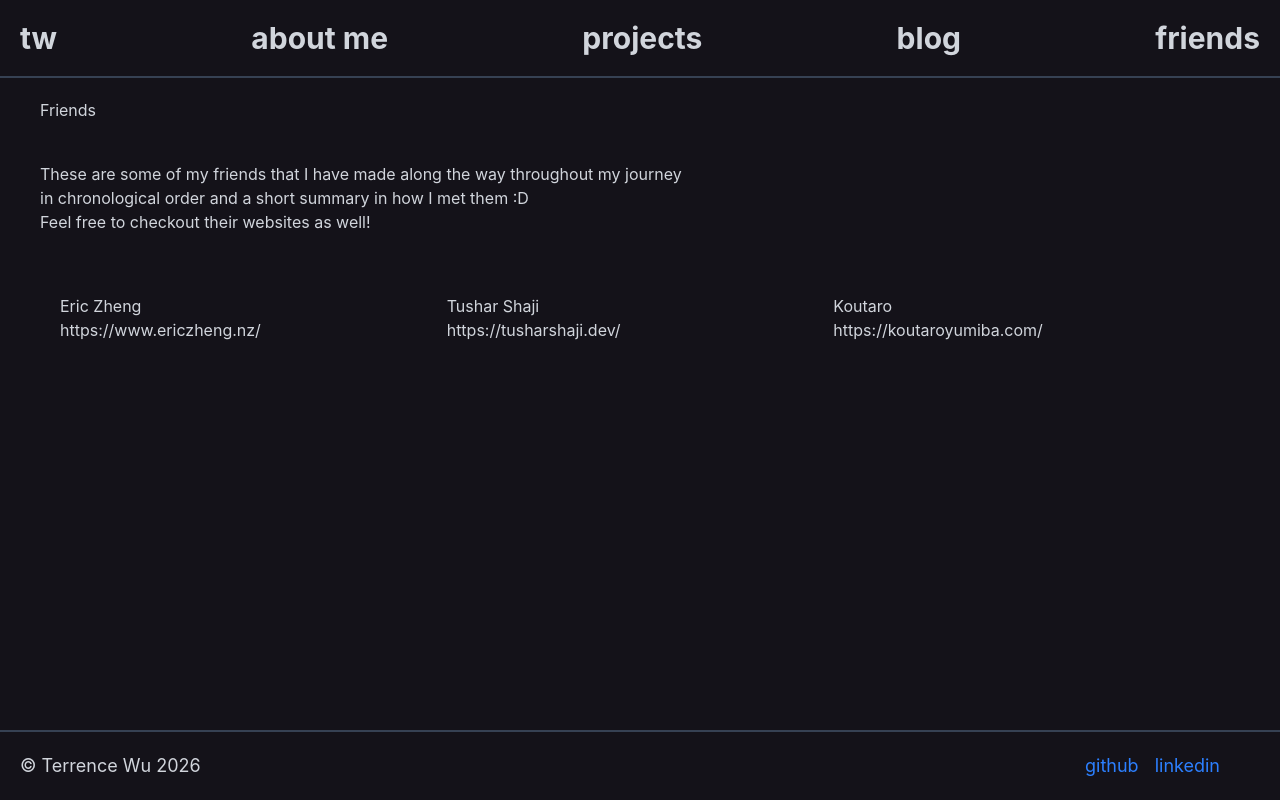
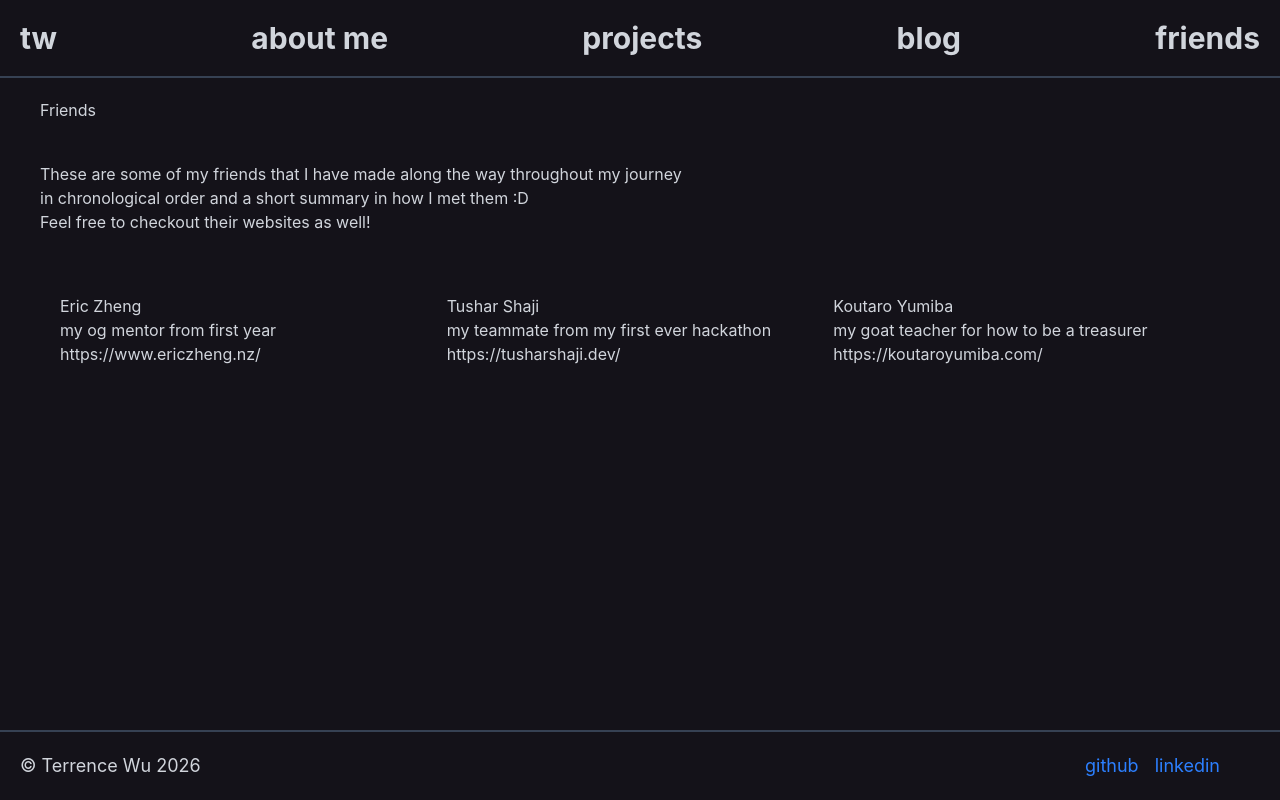
Before and after one commit to Twu1738/personal-website, a React (Vite) app: page /friends in a window 1280 px wide. Built offline with nearby package versions, Linux system fonts and the light colour scheme.

Commit message:
feat: add how i met stories for friends

```diff
--- a/src/pages/Friends.tsx
+++ b/src/pages/Friends.tsx
@@ -1,8 +1,20 @@
 export default function Friends() {
   const friends = [
-    { name: "Eric Zheng", website: "https://www.ericzheng.nz/" },
-    { name: "Tushar Shaji", website: "https://tusharshaji.dev/" },
-    { name: "Koutaro", website: "https://koutaroyumiba.com/" },
+    {
+      name: "Eric Zheng",
+      website: "https://www.ericzheng.nz/",
+      story: "my og mentor from first year",
+    },
+    {
+      name: "Tushar Shaji",
+      website: "https://tusharshaji.dev/",
+      story: "my teammate from my first ever hackathon",
+    },
+    {
+      name: "Koutaro Yumiba",
+      website: "https://koutaroyumiba.com/",
+      story: "my goat teacher for how to be a treasurer",
+    },
   ];
   return (
     <>
@@ -20,9 +32,10 @@ export default function Friends() {
         </div>
 
         <div className="mx-5 mt-5 flex h-full flex-row justify-between">
-          {friends.map(({ name, website }, index) => (
+          {friends.map(({ name, website, story }, index) => (
             <div key={index} className="w-full">
               <p>{name}</p>
+              <p>{story}</p>
               <a
                 href={website}
                 className="inline-block transition-transform hover:scale-102 hover:text-gray-500 hover:underline"
```
